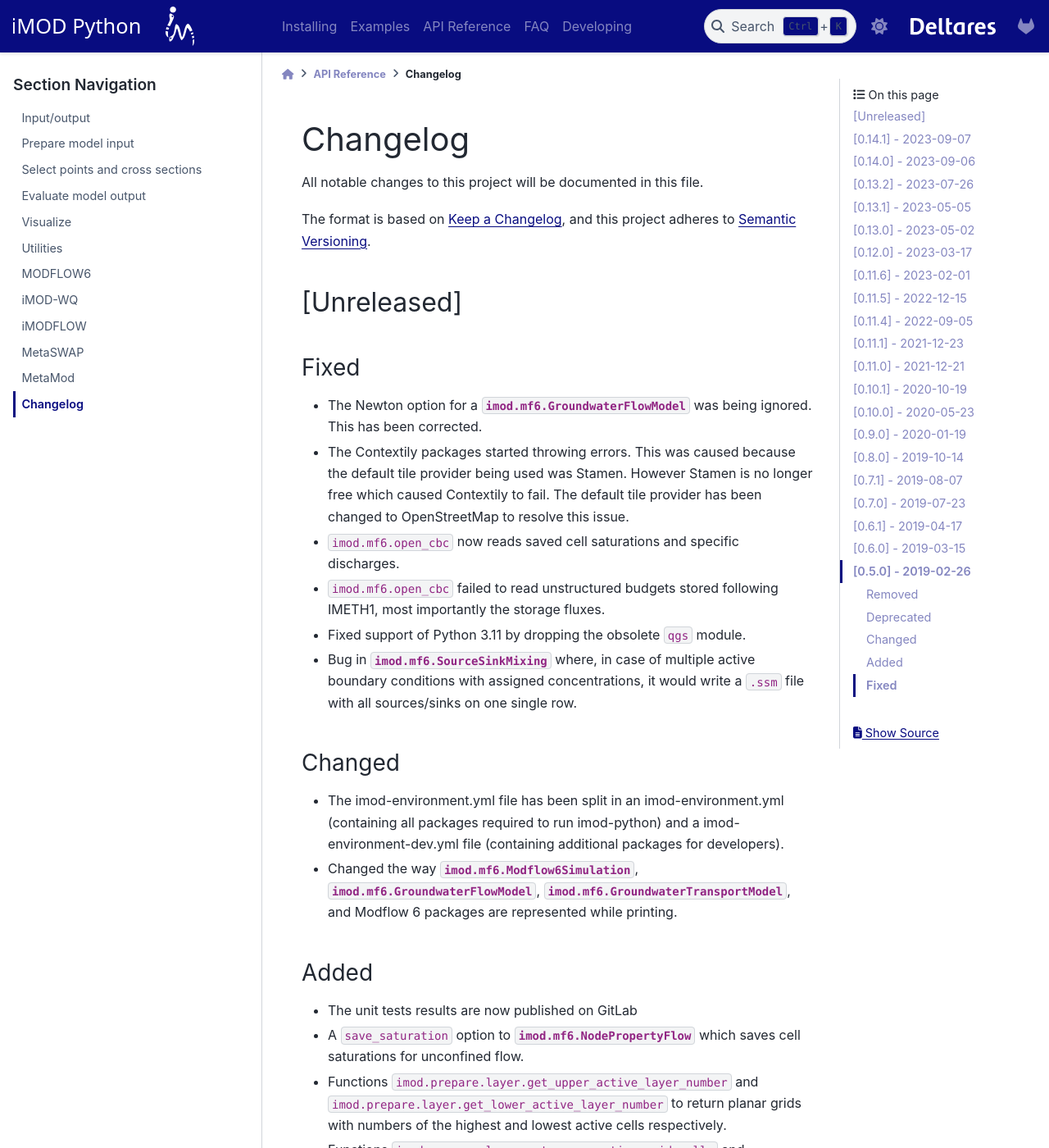
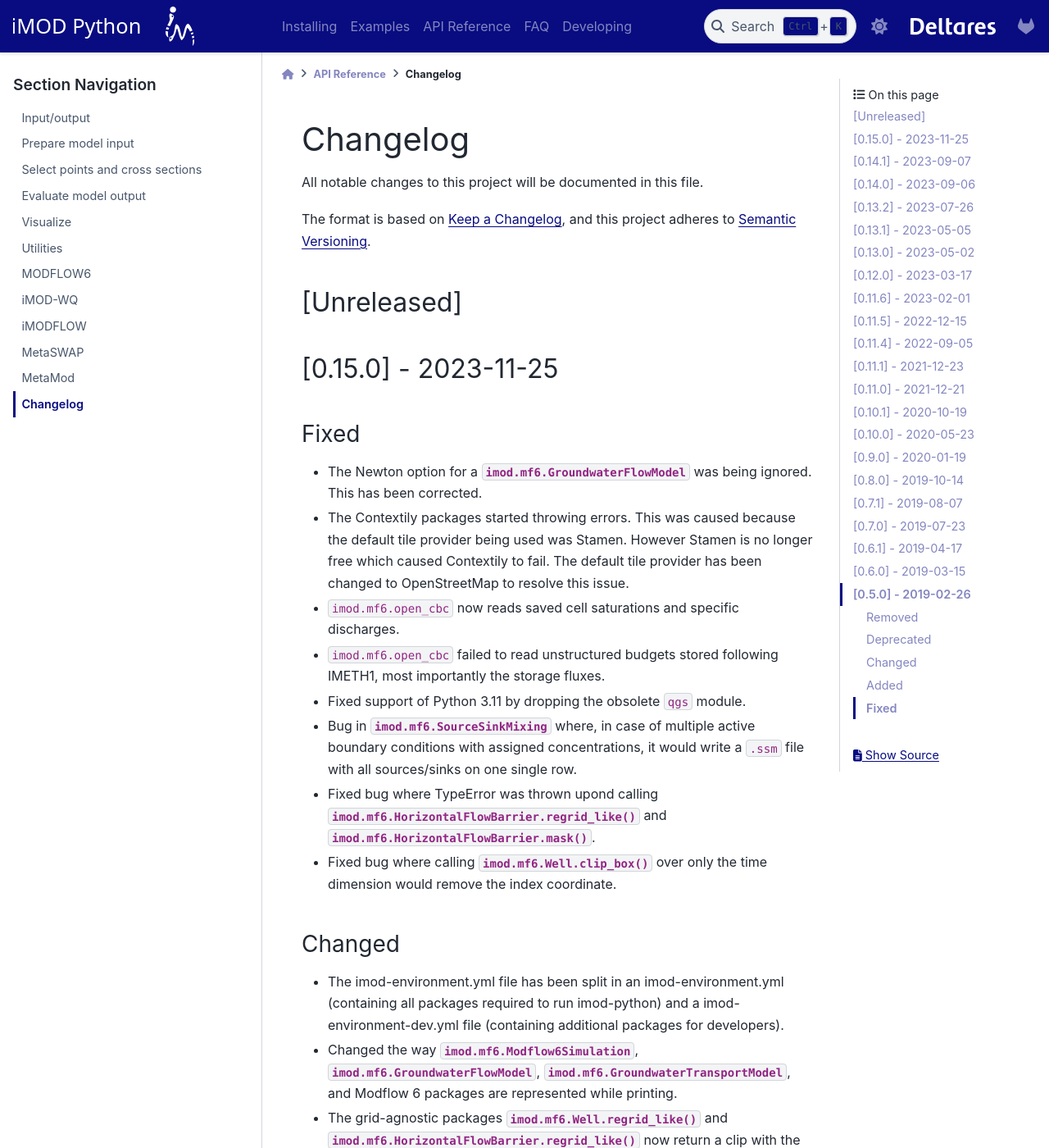
Before and after one commit to Deltares/imod-python, a Sphinx documentation site: the page built from docs/api/changelog.rst, in a window 1280 px wide and 1400 px high. Shown: the whole window at 82% size. Built offline with Sphinx 7.4.7 and the PyData theme 0.15.4, drawn with Linux system fonts in a browser that asks for light colours; pages that are not in the unit, such as notebooks, are missing from menus; cross-references to code outside the pages are shown as plain code; some of the changed text lies outside the part shown.

Commit message:
Update changelog to 0.15.0

```diff
--- a/docs/api/changelog.rst
+++ b/docs/api/changelog.rst
@@ -9,6 +9,9 @@ The format is based on `Keep a Changelog`_, and this project adheres to
 
 [Unreleased]
 ------------
+
+[0.15.0] - 2023-11-25
+---------------------
 
 Fixed
 ~~~~~
@@ -25,6 +28,11 @@ Fixed
 - Bug in :class:`imod.mf6.SourceSinkMixing` where, in case of multiple active
   boundary conditions with assigned concentrations, it would write a ``.ssm``
   file with all sources/sinks on one single row.
+- Fixed bug where TypeError was thrown upond calling
+  :meth:`imod.mf6.HorizontalFlowBarrier.regrid_like` and
+  :meth:`imod.mf6.HorizontalFlowBarrier.mask`.
+- Fixed bug where calling :meth:`imod.mf6.Well.clip_box` over only the time
+  dimension would remove the index coordinate.
 
 Changed
 ~~~~~~~
@@ -35,6 +43,9 @@ Changed
   :class:`imod.mf6.GroundwaterFlowModel`,
   :class:`imod.mf6.GroundwaterTransportModel`, and Modflow 6 packages are
   represented while printing.
+- The grid-agnostic packages :meth:`imod.mf6.Well.regrid_like` and
+  :meth:`imod.mf6.HorizontalFlowBarrier.regrid_like` now return a clip with the
+  grid exterior of the target grid
 
 Added
 ~~~~~
@@ -74,6 +85,11 @@ Added
   yet added to this merged balance.
 - Settings such as ``save_flows`` can be passed through
   :meth:`imod.mf6.SourceSinkMixing.from_flow_model`
+- Added :class:`imod.mf6.LayeredHorizontalFlowBarrierHydraulicCharacteristic`,
+  :class:`imod.mf6.LayeredHorizontalFlowBarrierMultiplier`,
+  :class:`imod.mf6.LayeredHorizontalFlowBarrierResistance`, for horizontal flow
+  barriers with a specified layer number.
+
 
 Removed
 ~~~~~~~
```
